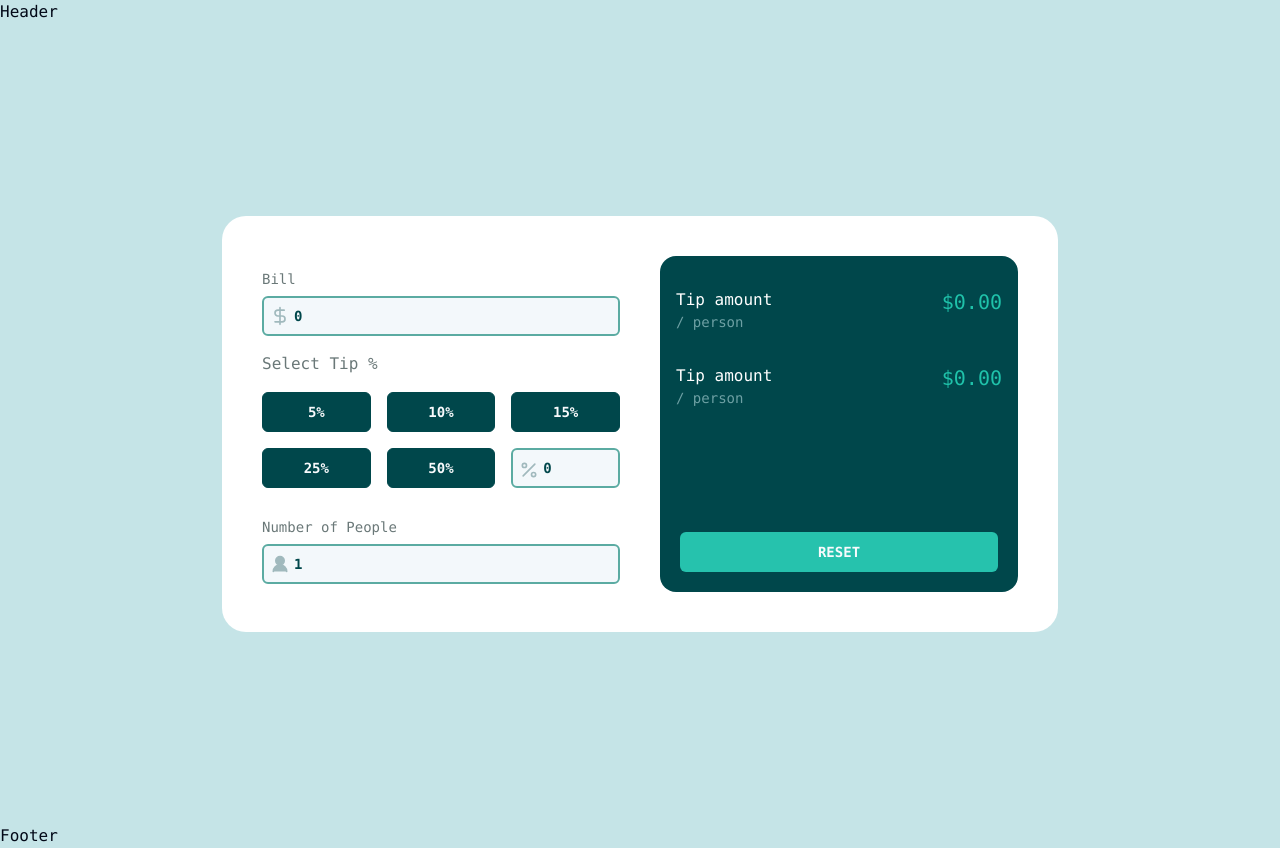
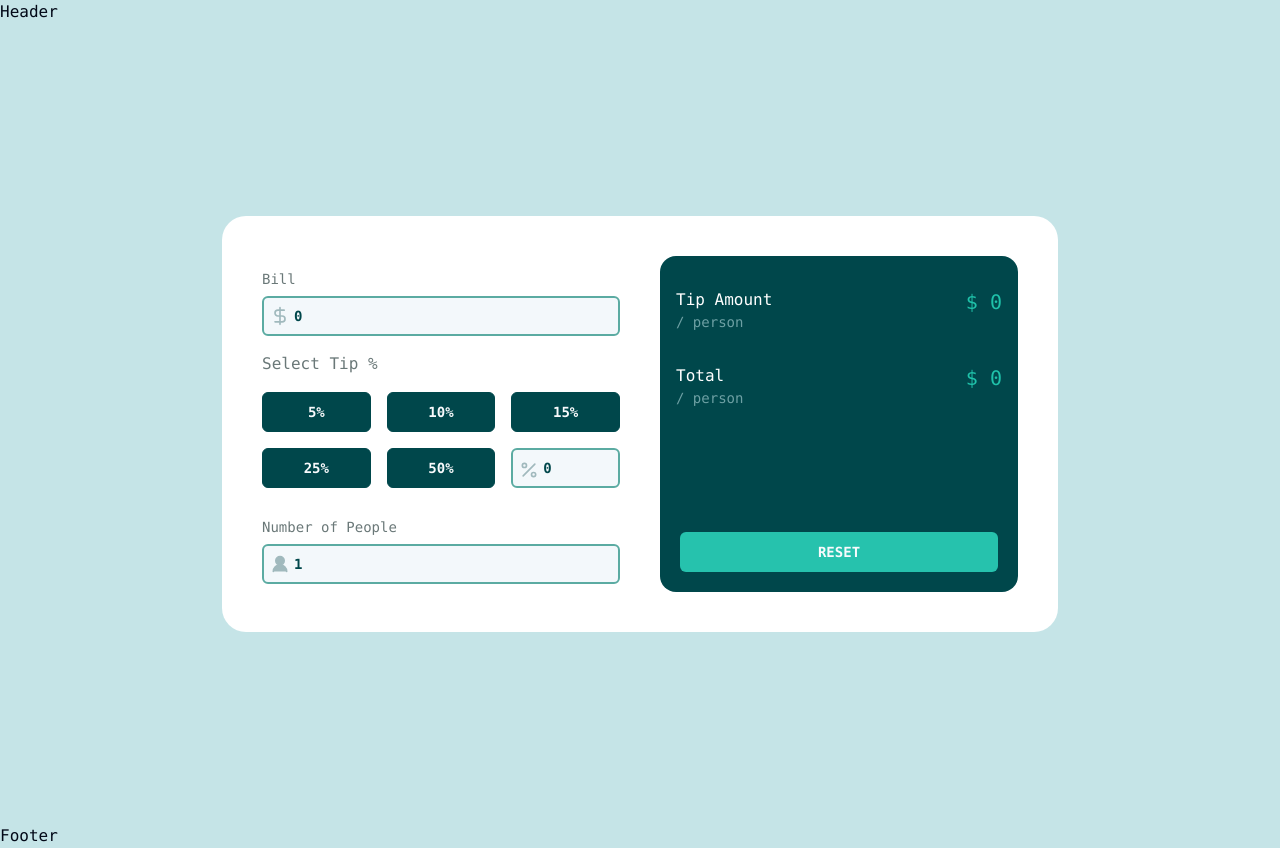
Before and after one commit to brandalx/TipCalculatorApp, a React (Vite) app: page / in a window 1280 px wide. Built offline with nearby package versions, Linux system fonts and the light colour scheme.

Commit message:
feat: displaying calculated data of tips and total

```diff
--- a/src/app/home/Home.tsx
+++ b/src/app/home/Home.tsx
@@ -10,16 +10,20 @@ const Home = () => {
 
   const [people, setPeople] = useState(1);
 
+  const [tipResult, setTipResult] = useState<number>(0);
+  const [totalResult, setTotalResult] = useState<number>(0);
+
   const handleCalculate = () => {
-    return calculateTip(bill, people, percent);
+    const calculate = calculateTip(bill, people, percent);
+
+    if (typeof calculate !== "string") {
+      setTipResult(calculate.tipAmount);
+      setTotalResult(calculate.total);
+    }
   };
-
   useEffect(() => {
-    console.table({ bill, people, percent });
-
-    console.log(calculateTip(bill, people, percent));
-  }, [bill, people, percent]);
-
+    handleCalculate();
+  }, [bill, percent, people]);
   return (
     <div className="flex justify-center items-center container max-w-[900px] h-[100vh]">
       <div className="bg-white p-10 rounded-3xl">
@@ -61,7 +65,7 @@ const Home = () => {
           <div>
             {/* right side */}
             <div className="w-full h-full ">
-              <CalcDisplay />
+              <CalcDisplay tipResult={tipResult} totalResult={totalResult} />
             </div>
           </div>
         </div>
--- a/src/app/home/components/CalcDisplay.tsx
+++ b/src/app/home/components/CalcDisplay.tsx
@@ -3,19 +3,20 @@ import ClacDisplayData from "./ClacDisplayData";
 import CalcButton from "./CalcButton";
 
 interface CalcDisplayProps {
-  tipData?: number;
-  total?: number;
+  tipResult: number;
+  totalResult: number;
 }
-const CalcDisplay = ({ tipData, total }: CalcDisplayProps) => {
+
+const CalcDisplay = ({ tipResult, totalResult }: CalcDisplayProps) => {
   return (
     <div className="bg-[#00474B] w-full h-full rounded-2xl flex items-center justify-center">
       <div className="flex flex-col justify-between h-full w-full">
         <div>
           <div className="my-8">
-            <ClacDisplayData />
+            <ClacDisplayData result={tipResult} type="tip" />
           </div>
           <div className="my-8">
-            <ClacDisplayData />
+            <ClacDisplayData type="total" result={totalResult} />
           </div>
         </div>
 
--- a/src/app/home/components/ClacDisplayData.tsx
+++ b/src/app/home/components/ClacDisplayData.tsx
@@ -1,15 +1,20 @@
 import React from "react";
-
-const ClacDisplayData = () => {
+interface CalcDisplayDataProps {
+  result: number;
+  type: "tip" | "total";
+}
+const ClacDisplayData = ({ result, type }: CalcDisplayDataProps) => {
   return (
     <div className="flex justify-between px-4">
       <div>
-        <h4 className="text-white">Tip amount</h4>
+        <h4 className="text-white">
+          {type === "tip" ? "Tip Amount" : "Total"}
+        </h4>
         <p className="text-sm text-[#6DA0A4]">/ person</p>
       </div>
 
       <div>
-        <h2 className="text-xl text-[#1FC2AA]">$0.00</h2>
+        <h2 className="text-xl text-[#1FC2AA]">$ {result}</h2>
       </div>
     </div>
   );
```
